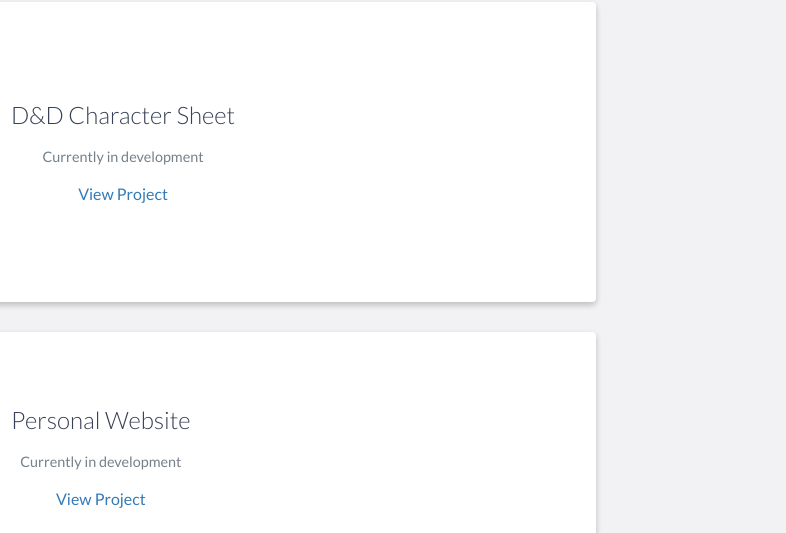
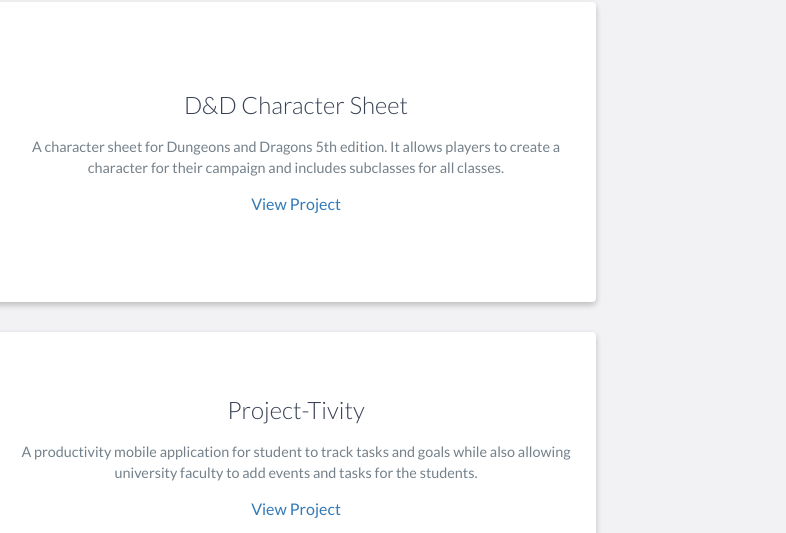
Before and after one commit to jibain/jibain.github.io, a website: page index.html in a window 1280 px wide. Shown: the part 2392-2925 px from the top of the page, 494-1280 px from the left. Drawn offline with nearby package versions, Linux system fonts and the light colour scheme.

Commit message:
Updated projects

```diff
--- a/index.html
+++ b/index.html
@@ -174,9 +174,11 @@
                     <div class="project-info">
                         <h3>D&D Character Sheet</h3>
                         <p>
-                            Currently in development
+                            A character sheet for Dungeons and Dragons 5th edition. It allows players
+                            to create a character for their campaign and includes subclasses for all
+                            classes.
                         </p>
-                        <a href="#">View Project</a>
+                        <a href="https://github.com/jibain/DungeonStormR">View Project</a>
                     </div>
                     <!-- End .project-info -->
                 </div>
@@ -188,9 +190,10 @@
                     </div>
                     <!-- End .project-image -->
                     <div class="project-info">
-                        <h3>Personal Website</h3>
+                        <h3>Project-Tivity</h3>
                         <p>
-                            Currently in development
+                            A productivity mobile application for student to track tasks and goals while
+                            also allowing university faculty to add events and tasks for the students.
                         </p>
                         <a href="https://www.project-tivity.com/">View Project</a>
                     </div>
```
